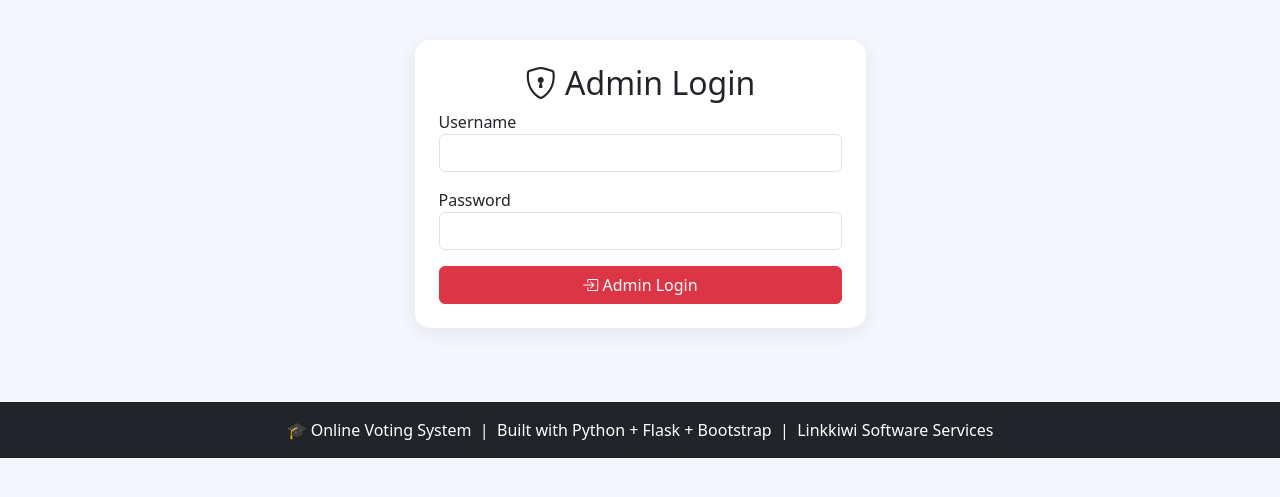
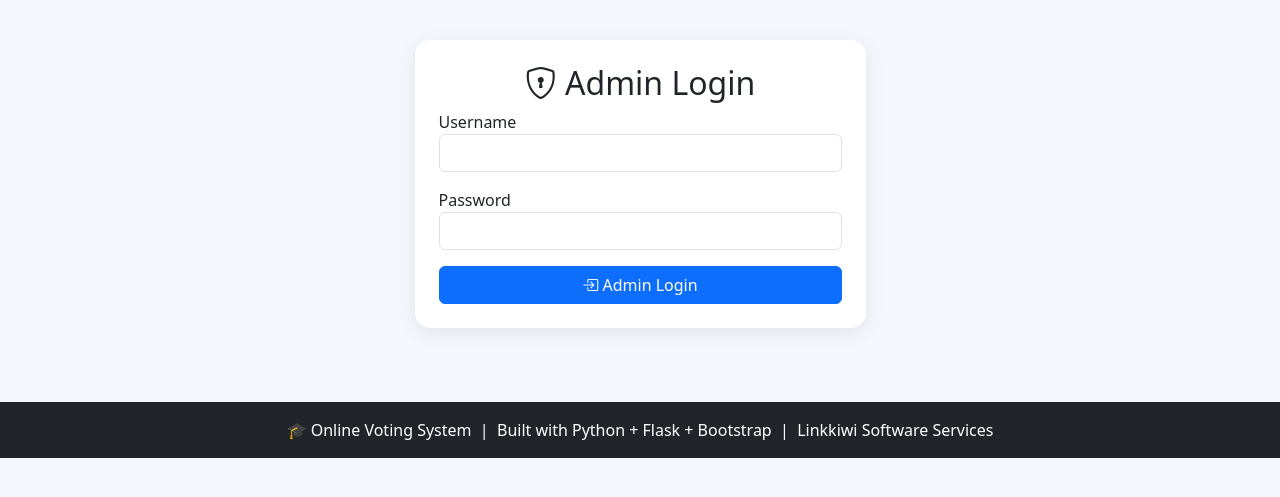
Before and after one commit to krishna002418/Linkkiwi-Trainning, a Flask app: page /admin/login in a window 1280 px wide. Shown: the part 56-553 px from the top of the page. Run offline with Flask 3, Linux system fonts and the light colour scheme.

Commit message:
python project

```diff
--- a/templates/admin/login.html
+++ b/templates/admin/login.html
@@ -44,7 +44,7 @@ Admin Login
 </div>
 
 
-<button class="btn btn-danger w-100">
+<button class="btn btn-primary w-100">
 
 <i class="bi bi-box-arrow-in-right"></i>
 
```
